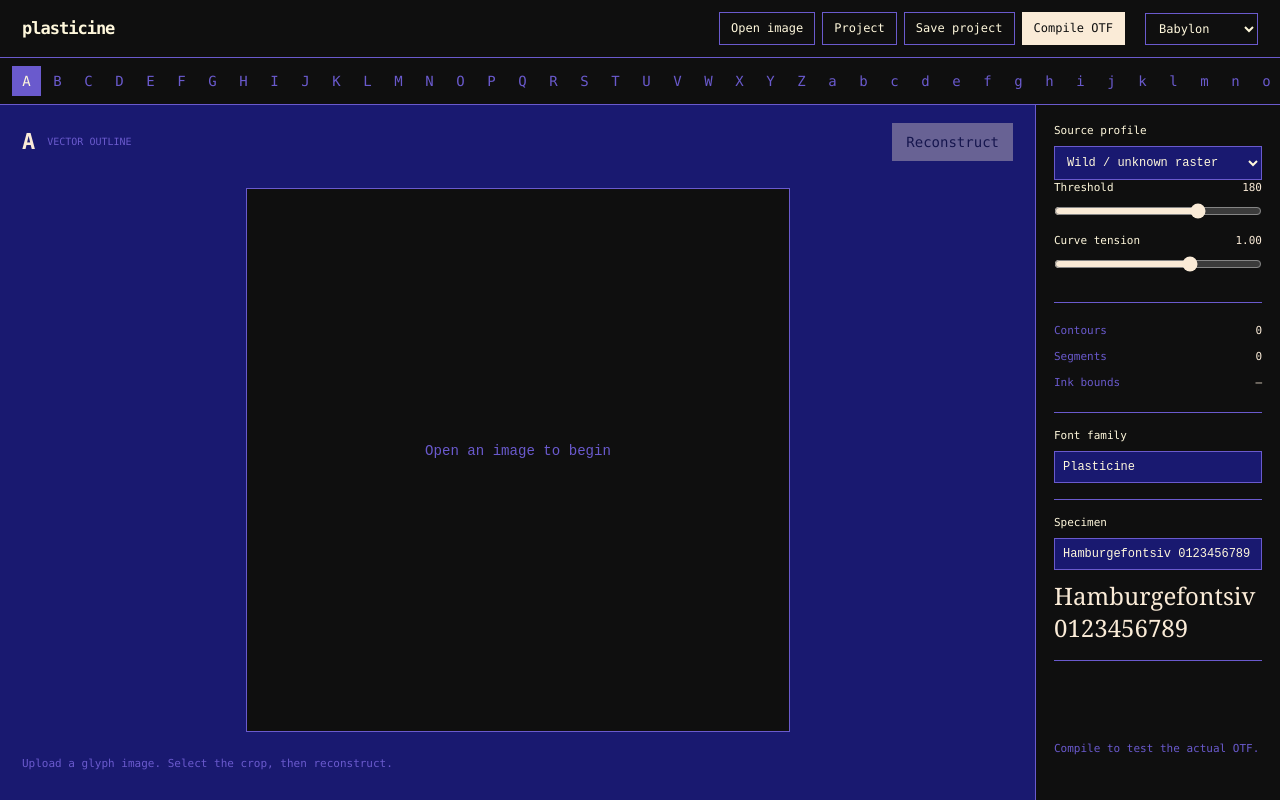
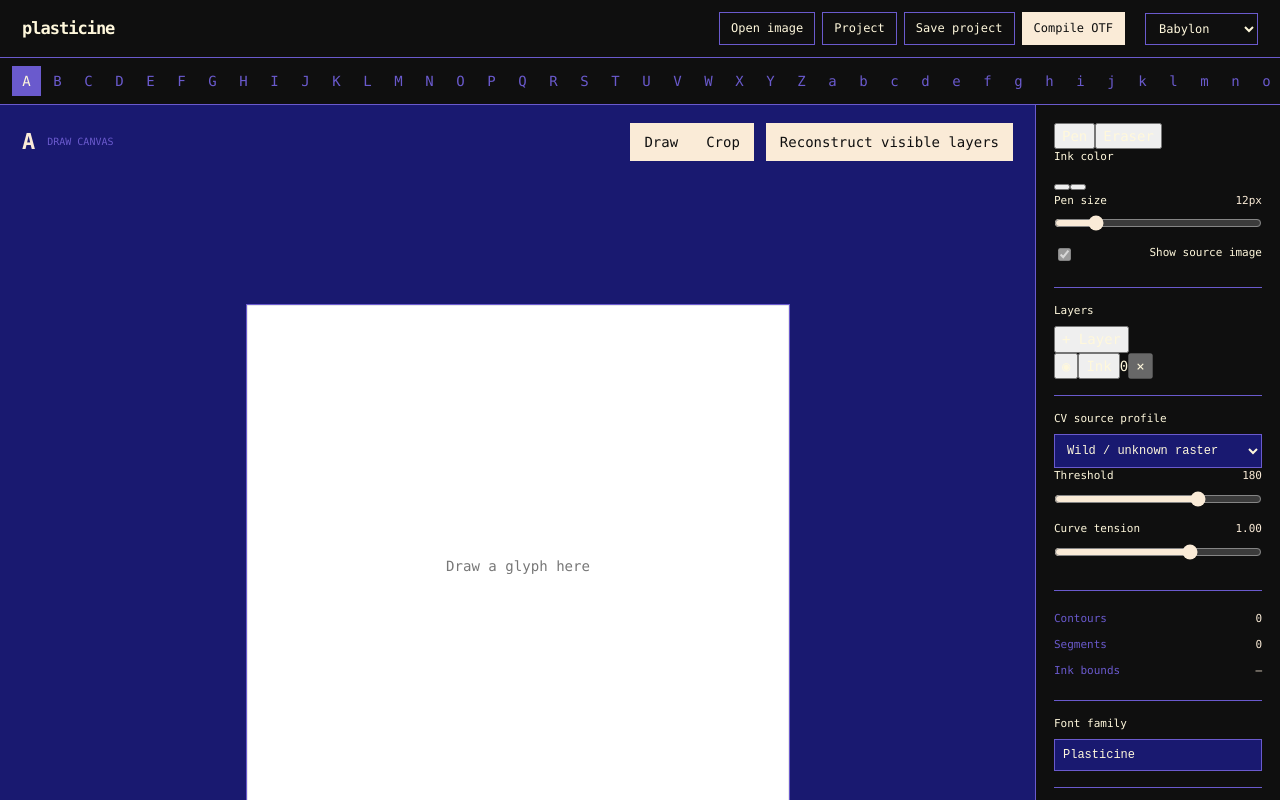
Before and after one commit to 1suo/plasticine, a React (Vite) app: page / in a window 1280 px wide. Shown: the top 800 px of the page. Built offline with nearby package versions, Linux system fonts and the light colour scheme.

Commit message:
Restore layered black-and-white drawing alongside raster input

```diff
--- a/src/main.tsx
+++ b/src/main.tsx
@@ -16,15 +16,33 @@ const palettes = {
 } as const;
 type Palette = keyof typeof palettes;
 type Crop = { x:number; y:number; w:number; h:number };
+type InkPoint = { x:number; y:number };
+type Stroke = { id:string; points:InkPoint[]; color:"#000000"|"#ffffff"; size:number };
+type Layer = { id:string; name:string; visible:boolean; strokes:Stroke[] };
+type SavedGlyph = { unicode:number; contours:Point[][]; advanceWidth?:number; layers?:Layer[] };
+
+const initialLayer:Layer = {id:"ink",name:"Ink",visible:true,strokes:[]};
+const clamp=(n:number,min:number,max:number)=>Math.max(min,Math.min(max,n));
+const strokePath=(points:InkPoint[])=>points.map((p,i)=>`${i?"L":"M"} ${p.x} ${p.y}`).join(" ");
 
 function App() {
   const [code,setCode] = useState(65);
   const [drawings,setDrawings] = useState<Map<number,Point[][]>>(new Map());
   const [advances,setAdvances] = useState<Map<number,number>>(new Map());
+  const [layersByGlyph,setLayersByGlyph] = useState<Map<number,Layer[]>>(new Map());
+  const [activeLayerId,setActiveLayerId] = useState("ink");
+  const [mode,setMode] = useState<"draw"|"crop">("draw");
+  const [tool,setTool] = useState<"pen"|"eraser">("pen");
+  const [inkColor,setInkColor] = useState<"#000000"|"#ffffff">("#000000");
+  const [penSize,setPenSize] = useState(12);
   const [imageUrl,setImageUrl] = useState("");
   const [image,setImage] = useState<HTMLImageElement|null>(null);
-  const [crop,setCrop] = useState<Crop>({x:50,y:50,w:400,h:400});
-  const [drag,setDrag] = useState<Point|null>(null);
+  const [imageVisible,setImageVisible] = useState(true);
+  const [crop,setCrop] = useState<Crop>({x:0,y:0,w:500,h:500});
+  const [cropDrag,setCropDrag] = useState<InkPoint|null>(null);
+  const strokeId = useRef<string|null>(null);
+  const strokeSequence = useRef(0);
+  const layerSequence = useRef(0);
   const [threshold,setThreshold] = useState(180);
   const [profile,setProfile] = useState<"wild"|"clean"|"photo">("wild");
   const [tension,setTension] = useState(1.0);
@@ -32,9 +50,11 @@ function App() {
   const [specimen,setSpecimen] = useState("Hamburgefontsiv 0123456789");
   const [loadedFont,setLoadedFont] = useState("");
   const [palette,setPalette] = useState<Palette>("Babylon");
-  const [message,setMessage] = useState("Upload a glyph image. Select the crop, then reconstruct.");
+  const [message,setMessage] = useState("Draw directly, import a glyph image, or combine both. Reconstruct traces the visible result.");
   const svg = useRef<SVGSVGElement>(null);
   const raw = drawings.get(code) ?? [];
+  const layers = layersByGlyph.get(code) ?? [initialLayer];
+  const activeLayer = layers.find(layer=>layer.id===activeLayerId) ?? layers[0];
   const glyph = useMemo(()=>({...makeGlyph(code,raw,0.4,tension),advanceWidth:advances.get(code)??700}),[code,raw,tension,advances]);
   const path = glyphPathData(glyph);
   const all = useMemo(()=>[...drawings].map(([unicode,contours])=>({...makeGlyph(unicode,contours,0.4,tension),advanceWidth:advances.get(unicode)??700})).filter(g=>g.contours.length),[drawings,tension,advances]);
@@ -46,34 +66,89 @@ function App() {
     "--accent":colors.primary,"--accent2":colors.secondary
   } as React.CSSProperties;
 
-  function stagePoint(e:React.PointerEvent<SVGSVGElement>):Point {
+  function stagePoint(e:React.PointerEvent<SVGSVGElement>):InkPoint {
     const p=svg.current!.createSVGPoint();p.x=e.clientX;p.y=e.clientY;
     const matrix=svg.current!.getScreenCTM();const q=matrix?p.matrixTransform(matrix.inverse()):{x:0,y:0};
-    return {x:Math.max(imageRect.x,Math.min(imageRect.x+imageRect.w,q.x)),y:Math.max(imageRect.y,Math.min(imageRect.y+imageRect.h,q.y))};
+    return {x:clamp(q.x,0,500),y:clamp(q.y,0,500)};
+  }
+  function updateLayers(update:(current:Layer[])=>Layer[]) {
+    setLayersByGlyph(current=>{const next=new Map(current);next.set(code,update(current.get(code)??[initialLayer]));return next;});
   }
   function upload(e:React.ChangeEvent<HTMLInputElement>) {
     const file=e.target.files?.[0];if(!file)return;
     const url=URL.createObjectURL(file),img=new Image();
-    img.onload=()=>{setImage(img);setImageUrl(url);const scale=Math.min(500/img.naturalWidth,500/img.naturalHeight),w=img.naturalWidth*scale,h=img.naturalHeight*scale;setCrop({x:(500-w)/2+w*.08,y:(500-h)/2+h*.08,w:w*.84,h:h*.84});setMessage("Adjust the crop around one glyph, then reconstruct.");};
+    img.onload=()=>{if(imageUrl)URL.revokeObjectURL(imageUrl);setImage(img);setImageUrl(url);setImageVisible(true);const scale=Math.min(500/img.naturalWidth,500/img.naturalHeight),w=img.naturalWidth*scale,h=img.naturalHeight*scale;setCrop({x:(500-w)/2+w*.04,y:(500-h)/2+h*.04,w:w*.92,h:h*.92});setMode("draw");setMessage("Image added beneath the drawing layers. Draw over it or switch to Crop.");};
     img.onerror=()=>{URL.revokeObjectURL(url);setMessage("Could not read that image.");};
     img.src=url;e.target.value="";
   }
+  function beginPointer(e:React.PointerEvent<SVGSVGElement>) {
+    const p=stagePoint(e);
+    if(mode==="crop"){
+      const bounds=image?imageRect:{x:0,y:0,w:500,h:500};
+      const q={x:clamp(p.x,bounds.x,bounds.x+bounds.w),y:clamp(p.y,bounds.y,bounds.y+bounds.h)};
+      setCropDrag(q);setCrop({x:q.x,y:q.y,w:0,h:0});
+    } else {
+      const id=`stroke-${++strokeSequence.current}`;strokeId.current=id;
+      const stroke:Stroke={id,points:[p],color:tool==="eraser"?"#ffffff":inkColor,size:penSize};
+      updateLayers(current=>current.map(layer=>layer.id===activeLayer.id?{...layer,strokes:[...layer.strokes,stroke]}:layer));
+    }
+    e.currentTarget.setPointerCapture(e.pointerId);
+  }
+  function movePointer(e:React.PointerEvent<SVGSVGElement>) {
+    const p=stagePoint(e);
+    if(mode==="crop"&&cropDrag){
+      const bounds=image?imageRect:{x:0,y:0,w:500,h:500};
+      const q={x:clamp(p.x,bounds.x,bounds.x+bounds.w),y:clamp(p.y,bounds.y,bounds.y+bounds.h)};
+      setCrop({x:Math.min(cropDrag.x,q.x),y:Math.min(cropDrag.y,q.y),w:Math.abs(q.x-cropDrag.x),h:Math.abs(q.y-cropDrag.y)});
+    } else if(mode==="draw"&&strokeId.current){
+      const id=strokeId.current;
+      updateLayers(current=>current.map(layer=>layer.id===activeLayer.id?{...layer,strokes:layer.strokes.map(stroke=>stroke.id===id?{...stroke,points:[...stroke.points,p]}:stroke)}:layer));
+    }
+  }
+  function endPointer(){strokeId.current=null;setCropDrag(null);}
+  function addLayer(){
+    const id=`layer-${++layerSequence.current}`;
+    updateLayers(current=>[...current,{id,name:`Layer ${current.length}`,visible:true,strokes:[]}]);
+    setActiveLayerId(id);setMode("draw");
+  }
+  function removeLayer(id:string){
+    if(layers.length<=1)return;
+    const next=layers.filter(layer=>layer.id!==id);
+    updateLayers(()=>next);
+    if(activeLayerId===id)setActiveLayerId(next[0].id);
+  }
   async function reconstruct() {
-    if(!image){setMessage("Upload an image first.");return;}
+    const bounds=image?crop:{x:0,y:0,w:500,h:500};
+    if(bounds.w<4||bounds.h<4){setMessage("Select a larger crop.");return;}
     const size=1024,canvas=document.createElement("canvas");canvas.width=size;canvas.height=size;
     const context=canvas.getContext("2d");if(!context){setMessage("Canvas is unavailable.");return;}
-    context.fillStyle="#fff";context.fillRect(0,0,size,size);
-    const sourceX=(crop.x-imageRect.x)/imageRect.w*image.naturalWidth,sourceY=(crop.y-imageRect.y)/imageRect.h*image.naturalHeight,sourceW=crop.w/imageRect.w*image.naturalWidth,sourceH=crop.h/imageRect.h*image.naturalHeight,scale=Math.min(size/sourceW,size/sourceH),destW=sourceW*scale,destH=sourceH*scale;
-    context.drawImage(image,sourceX,sourceY,sourceW,sourceH,(size-destW)/2,(size-destH)/2,destW,destH);
+    context.fillStyle="#ffffff";context.fillRect(0,0,size,size);
+    const scale=Math.min(size/bounds.w,size/bounds.h),destW=bounds.w*scale,destH=bounds.h*scale,destX=(size-destW)/2,destY=(size-destH)/2;
+    if(image&&imageVisible){
+      const sourceX=(bounds.x-imageRect.x)/imageRect.w*image.naturalWidth,sourceY=(bounds.y-imageRect.y)/imageRect.h*image.naturalHeight,sourceW=bounds.w/imageRect.w*image.naturalWidth,sourceH=bounds.h/imageRect.h*image.naturalHeight;
+      context.drawImage(image,sourceX,sourceY,sourceW,sourceH,destX,destY,destW,destH);
+    }
+    context.save();context.beginPath();context.rect(destX,destY,destW,destH);context.clip();
+    context.setTransform(scale,0,0,scale,destX-bounds.x*scale,destY-bounds.y*scale);
+    for(const layer of layers){
+      if(!layer.visible)continue;
+      for(const stroke of layer.strokes){
+        if(!stroke.points.length)continue;
+        context.strokeStyle=stroke.color;context.fillStyle=stroke.color;context.lineWidth=stroke.size;context.lineCap="round";context.lineJoin="round";
+        if(stroke.points.length===1){context.beginPath();context.arc(stroke.points[0].x,stroke.points[0].y,stroke.size/2,0,Math.PI*2);context.fill();}
+        else {context.beginPath();context.moveTo(stroke.points[0].x,stroke.points[0].y);for(const point of stroke.points.slice(1))context.lineTo(point.x,point.y);context.stroke();}
+      }
+    }
+    context.restore();context.setTransform(1,0,0,1,0,0);
     const blob=await new Promise<Blob|null>(resolve=>canvas.toBlob(resolve,"image/png"));
-    if(!blob){setMessage("Could not encode the cropped image.");return;}
+    if(!blob){setMessage("Could not encode the visible canvas.");return;}
     try {
-      setMessage("Detecting glyph structure and fitting font-ready outlines…");
+      setMessage("CV is analyzing the visible black-and-white composite…");
       const traced=await traceGlyphImage(new Uint8Array(await blob.arrayBuffer()),code,threshold,profile);
       setDrawings(old=>{const next=new Map(old);next.set(code,traced.contours);return next;});
       setAdvances(old=>{const next=new Map(old);next.set(code,traced.advanceWidth);return next;});
       const segments=traced.contours.reduce((sum,contour)=>sum+contour.length-1,0);
-      setMessage(`img2bez inferred ${traced.contours.length} contour(s), ${segments} structural segments, and a ${traced.advanceWidth}-unit advance.`);
+      setMessage(`img2bez reconstructed ${traced.contours.length} contour(s) and ${segments} structural segments from the visible layers.`);
     } catch(error) { setMessage(String(error)); }
   }
   function compile() {
@@ -84,13 +159,13 @@ function App() {
     } catch(error) { setMessage(String(error)); }
   }
   function exportProject() {
-    const data={format:"plasticine-project",version:2,family,glyphs:[...drawings].map(([unicode,contours])=>({unicode,contours,advanceWidth:advances.get(unicode)??700}))};
+    const data={format:"plasticine-project",version:3,family,glyphs:[...new Set([...drawings.keys(),...layersByGlyph.keys()])].map(unicode=>({unicode,contours:drawings.get(unicode)??[],advanceWidth:advances.get(unicode)??700,layers:layersByGlyph.get(unicode)??[initialLayer]}))};
     const url=URL.createObjectURL(new Blob([JSON.stringify(data)],{type:"application/json"})),a=document.createElement("a");
     a.href=url;a.download="plasticine.json";a.click();URL.revokeObjectURL(url);
   }
   function importProject(e:React.ChangeEvent<HTMLInputElement>) {
     const file=e.target.files?.[0];if(!file)return;
-    file.text().then(text=>{const data=JSON.parse(text);if(data.format!=="plasticine-project"||!Array.isArray(data.glyphs))throw Error("Invalid Plasticine project");setDrawings(new Map<number,Point[][]>(data.glyphs.map((g:{unicode:number;contours:Point[][]})=>[g.unicode,g.contours] as [number,Point[][]])));setAdvances(new Map<number,number>(data.glyphs.map((g:{unicode:number;advanceWidth?:number})=>[g.unicode,g.advanceWidth??700] as [number,number])));setFamily(data.family||"Plasticine");setMessage("Project imported.");}).catch(error=>setMessage(String(error)));e.target.value="";
+    file.text().then(text=>{const data=JSON.parse(text);if(data.format!=="plasticine-project"||!Array.isArray(data.glyphs))throw Error("Invalid Plasticine project");const glyphs=data.glyphs as SavedGlyph[];setDrawings(new Map(glyphs.map(g=>[g.unicode,g.contours??[]])));setAdvances(new Map(glyphs.map(g=>[g.unicode,g.advanceWidth??700])));setLayersByGlyph(new Map(glyphs.filter(g=>g.layers?.length).map(g=>[g.unicode,g.layers!])));setFamily(data.family||"Plasticine");setMessage("Project imported.");}).catch(error=>setMessage(String(error)));e.target.value="";
   }
   return <div className="app" style={themeStyle}>
     <header>
@@ -103,28 +178,43 @@ function App() {
       </div>
       <select aria-label="Findspot palette" value={palette} onChange={e=>setPalette(e.target.value as Palette)}>{Object.keys(palettes).map(name=><option key={name}>{name}</option>)}</select>
     </header>
-    <nav className="glyphs" aria-label="Glyphs">{chars.map(char=><button key={char} className={code===char.charCodeAt(0)?"selected":""} onClick={()=>{setCode(char.charCodeAt(0));setMessage("Select a glyph image and crop.");}}>{char}{drawings.has(char.charCodeAt(0))&&<i/>}</button>)}</nav>
+    <nav className="glyphs" aria-label="Glyphs">{chars.map(char=><button key={char} className={code===char.charCodeAt(0)?"selected":""} onClick={()=>{setCode(char.charCodeAt(0));setActiveLayerId("ink");setMessage("Edit this glyph's layers or import a source image.");}}>{char}{(drawings.has(char.charCodeAt(0))||(layersByGlyph.get(char.charCodeAt(0))??[]).some(layer=>layer.strokes.length>0))&&<i/>}</button>)}</nav>
     <main>
       <section className="workspace">
-        <div className="stagebar"><strong>{String.fromCharCode(code)}</strong><span>{image?"CROP IMAGE":"VECTOR OUTLINE"}</span><button onClick={reconstruct} disabled={!image}>Reconstruct</button></div>
+        <div className="stagebar"><strong>{String.fromCharCode(code)}</strong><span>{mode==="draw"?"DRAW CANVAS":"CROP SOURCE"}</span><div className="modeSwitch"><button className={mode==="draw"?"active":""} onClick={()=>setMode("draw")}>Draw</button><button className={mode==="crop"?"active":""} onClick={()=>setMode("crop")}>Crop</button></div><button onClick={reconstruct}>Reconstruct visible layers</button></div>
         <div className="stage">
-          <svg ref={svg} viewBox="0 0 500 500" onPointerDown={e=>{if(!image)return;const p=stagePoint(e);setDrag(p);setCrop({x:p.x,y:p.y,w:0,h:0});e.currentTarget.setPointerCapture(e.pointerId);}} onPointerMove={e=>{if(!drag)return;const p=stagePoint(e);setCrop({x:Math.min(drag.x,p.x),y:Math.min(drag.y,p.y),w:Math.abs(p.x-drag.x),h:Math.abs(p.y-drag.y)});}} onPointerUp={()=>setDrag(null)} onPointerCancel={()=>setDrag(null)}>
-            {image&&<image href={imageUrl} x="0" y="0" width="500" height="500" preserveAspectRatio="xMidYMid meet"/>}
-            {!image&&<g className="empty"><path d={path} fill="currentColor" fillRule="nonzero"/>{!raw.length&&<text x="250" y="245" textAnchor="middle">Open an image to begin</text>}</g>}
-            {image&&<><rect x="0" y="0" width="500" height="500" fill="#000" opacity=".48"/><rect x={crop.x} y={crop.y} width={crop.w} height={crop.h} fill="none" stroke="var(--cursor)" strokeWidth="2" vectorEffect="non-scaling-stroke"/><svg x={crop.x} y={crop.y} width={crop.w} height={crop.h} viewBox={`${crop.x} ${crop.y} ${Math.max(1,crop.w)} ${Math.max(1,crop.h)}`}><image href={imageUrl} x="0" y="0" width="500" height="500" preserveAspectRatio="xMidYMid meet"/></svg></>}
-            {image&&raw.length>0&&<path d={path} fill="var(--accent)" fillRule="nonzero" opacity=".8" pointerEvents="none"/>}
+          <svg ref={svg} viewBox="0 0 500 500" onPointerDown={beginPointer} onPointerMove={movePointer} onPointerUp={endPointer} onPointerCancel={endPointer} onLostPointerCapture={endPointer}>
+            <rect width="500" height="500" fill="#ffffff"/>
+            {image&&imageVisible&&<image href={imageUrl} x="0" y="0" width="500" height="500" preserveAspectRatio="xMidYMid meet"/>}
+            {layers.filter(layer=>layer.visible).flatMap(layer=>layer.strokes.map(stroke=><g key={stroke.id} pointerEvents="none"><path d={strokePath(stroke.points)} fill="none" stroke={stroke.color} strokeWidth={stroke.size} strokeLinecap="round" strokeLinejoin="round"/>{stroke.points.length===1&&<circle cx={stroke.points[0].x} cy={stroke.points[0].y} r={stroke.size/2} fill={stroke.color}/>}</g>))}
+            {!image&&!layers.some(layer=>layer.strokes.length)&&<text x="250" y="245" textAnchor="middle" fill="#777" fontSize="13">Draw a glyph here</text>}
+            {mode==="crop"&&<><path d={`M0 0H500V500H0Z M${crop.x} ${crop.y}h${crop.w}v${crop.h}h-${crop.w}Z`} fill="#000" fillOpacity=".48" fillRule="evenodd" pointerEvents="none"/><rect x={crop.x} y={crop.y} width={crop.w} height={crop.h} fill="none" stroke="#d4a900" strokeWidth="2" pointerEvents="none"/></>}
+            {mode==="draw"&&<rect x="0" y="0" width="500" height="500" fill="none" stroke="#888" strokeOpacity=".35" strokeWidth="1" pointerEvents="none"/>}
           </svg>
         </div>
         <div className="message">{message}</div>
       </section>
       <aside>
+        <section className="tools">
+          <div className="toolrow"><button className={tool==="pen"?"active":""} onClick={()=>setTool("pen")}>Pen</button><button className={tool==="eraser"?"active":""} onClick={()=>setTool("eraser")}>Eraser</button></div>
+          <label>Ink color</label><div className="swatches"><button aria-label="Black ink" className={inkColor==="#000000"?"chosen":""} onClick={()=>{setInkColor("#000000");setTool("pen");}}><i className="blackSwatch"/></button><button aria-label="White ink" className={inkColor==="#ffffff"?"chosen":""} onClick={()=>{setInkColor("#ffffff");setTool("pen");}}><i className="whiteSwatch"/></button></div>
+          <label>Pen size <output>{penSize}px</output></label><input type="range" min="1" max="64" value={penSize} onChange={e=>setPenSize(+e.target.value)}/>
+          <label className="checkrow"><input type="checkbox" checked={imageVisible} disabled={!image} onChange={e=>setImageVisible(e.target.checked)}/> Show source image</label>
+        </section>
+        <section className="layersPanel">
+          <div className="panelTitle"><label>Layers</label><button onClick={addLayer}>+ Layer</button></div>
+          {layers.map((layer,index)=><div className={activeLayer.id===layer.id?"layer activeLayer":"layer"} key={layer.id}>
+            <button className="visibility" aria-label={layer.visible?"Hide layer":"Show layer"} onClick={()=>updateLayers(current=>current.map(v=>v.id===layer.id?{...v,visible:!v.visible}:v))}>{layer.visible?"◉":"○"}</button>
+            <button className="layerName" onClick={()=>setActiveLayerId(layer.id)}>{layer.name}</button>
+            <span className="layerCount">{layer.strokes.length}</span>
+            <button className="removeLayer" aria-label="Delete layer" disabled={layers.length<=1} onClick={()=>removeLayer(layer.id)}>×</button>
+          </div>)}
+        </section>
         <section>
-          <label>Source profile</label>
+          <label>CV source profile</label>
           <select className="textinput" value={profile} onChange={e=>setProfile(e.target.value as "wild"|"clean"|"photo")}><option value="wild">Wild / unknown raster</option><option value="clean">Clean font render</option><option value="photo">Photo / printed scan</option></select>
-          <label>Threshold <output>{threshold}</output></label>
-          <input type="range" min="0" max="255" value={threshold} onChange={e=>setThreshold(+e.target.value)}/>
-          <label>Curve tension <output>{tension.toFixed(2)}</output></label>
-          <input type="range" min="0" max="1.5" step=".05" value={tension} onChange={e=>setTension(+e.target.value)}/>
+          <label>Threshold <output>{threshold}</output></label><input type="range" min="0" max="255" value={threshold} onChange={e=>setThreshold(+e.target.value)}/>
+          <label>Curve tension <output>{tension.toFixed(2)}</output></label><input type="range" min="0" max="1.5" step=".05" value={tension} onChange={e=>setTension(+e.target.value)}/>
         </section>
         <section className="stats"><div><span>Contours</span><b>{glyph.contours.length}</b></div><div><span>Segments</span><b>{countSegments(glyph)}</b></div><div><span>Ink bounds</span><b>{glyph.contours.length?Math.round(Math.max(...glyph.contours.flatMap(c=>c.points.map(p=>p.x)))-Math.min(...glyph.contours.flatMap(c=>c.points.map(p=>p.x))))+" × "+Math.round(Math.max(...glyph.contours.flatMap(c=>c.points.map(p=>p.y)))-Math.min(...glyph.contours.flatMap(c=>c.points.map(p=>p.y)))):"—"}</b></div></section>
         <section><label>Font family</label><input className="textinput" value={family} onChange={e=>setFamily(e.target.value)}/></section>
```
